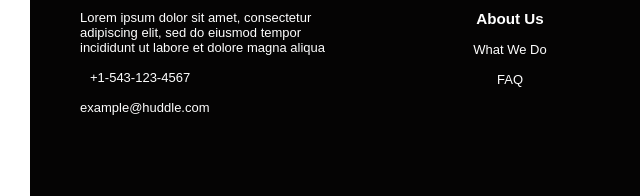
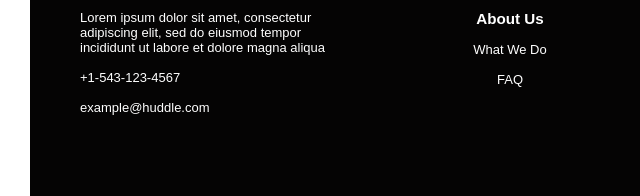
Before and after one commit to Princewillzs/landingpage1.github.io, a plain HTML site: page index.html in a window 1280 px wide. Shown: the part 2143-2339 px from the top of the page, 0-640 px from the left. Drawn offline with Linux system fonts and the light colour scheme.

Commit message:
Add files via upload

```diff
--- a/index.html
+++ b/index.html
@@ -54,7 +54,7 @@
        <div class="footer">
        <div class="describ">
            <p>Lorem ipsum dolor sit amet, consectetur <br> adipiscing elit, sed do eiusmod tempor <br> incididunt ut labore et dolore magna aliqua</p><br>
-           <p><span class="glyphicon glyphicon-earphone">+1-543-123-4567</span> </p><br>
+           <p>+1-543-123-4567</p><br>
            <p>example@huddle.com</p>
        </div>
        <div class="about">
```
